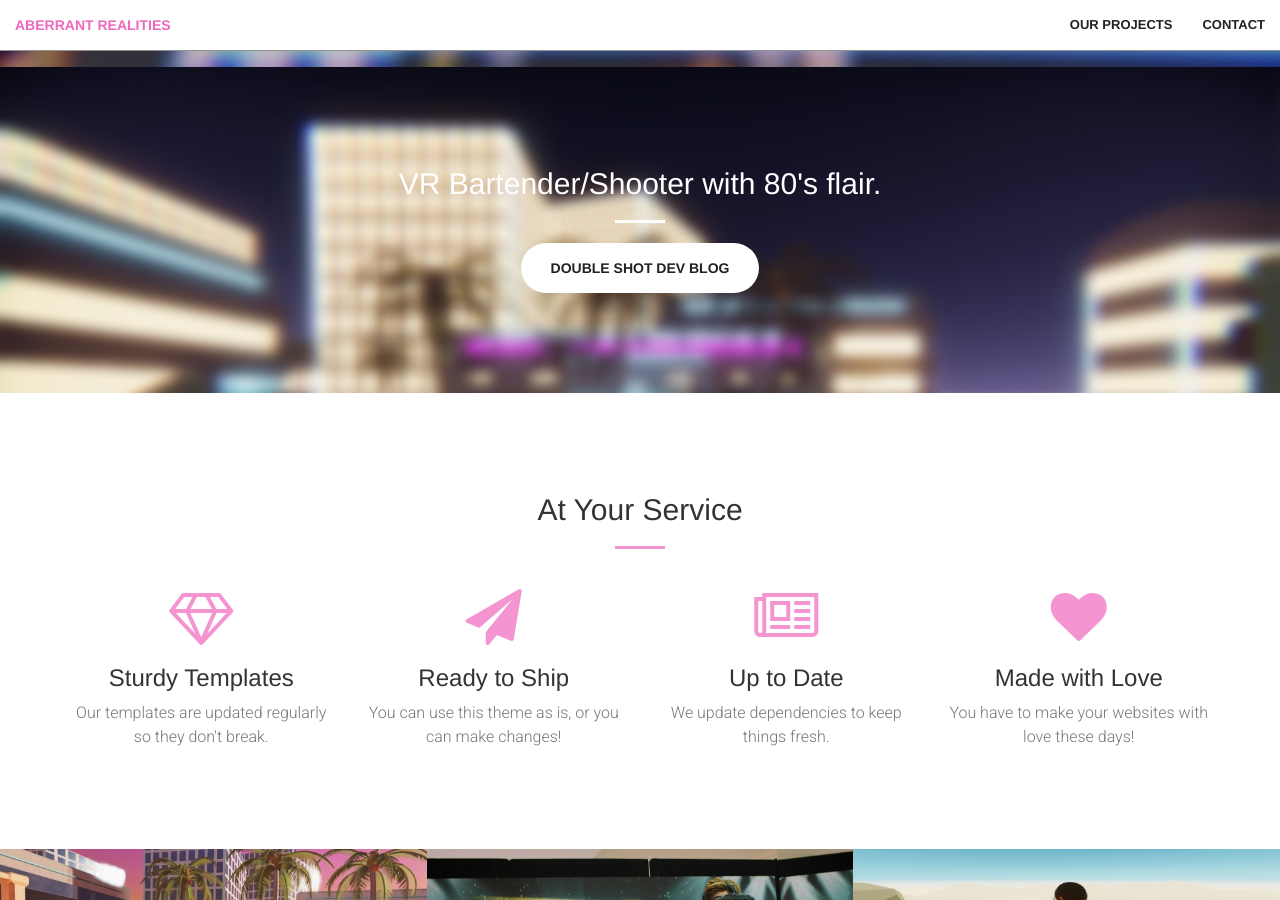
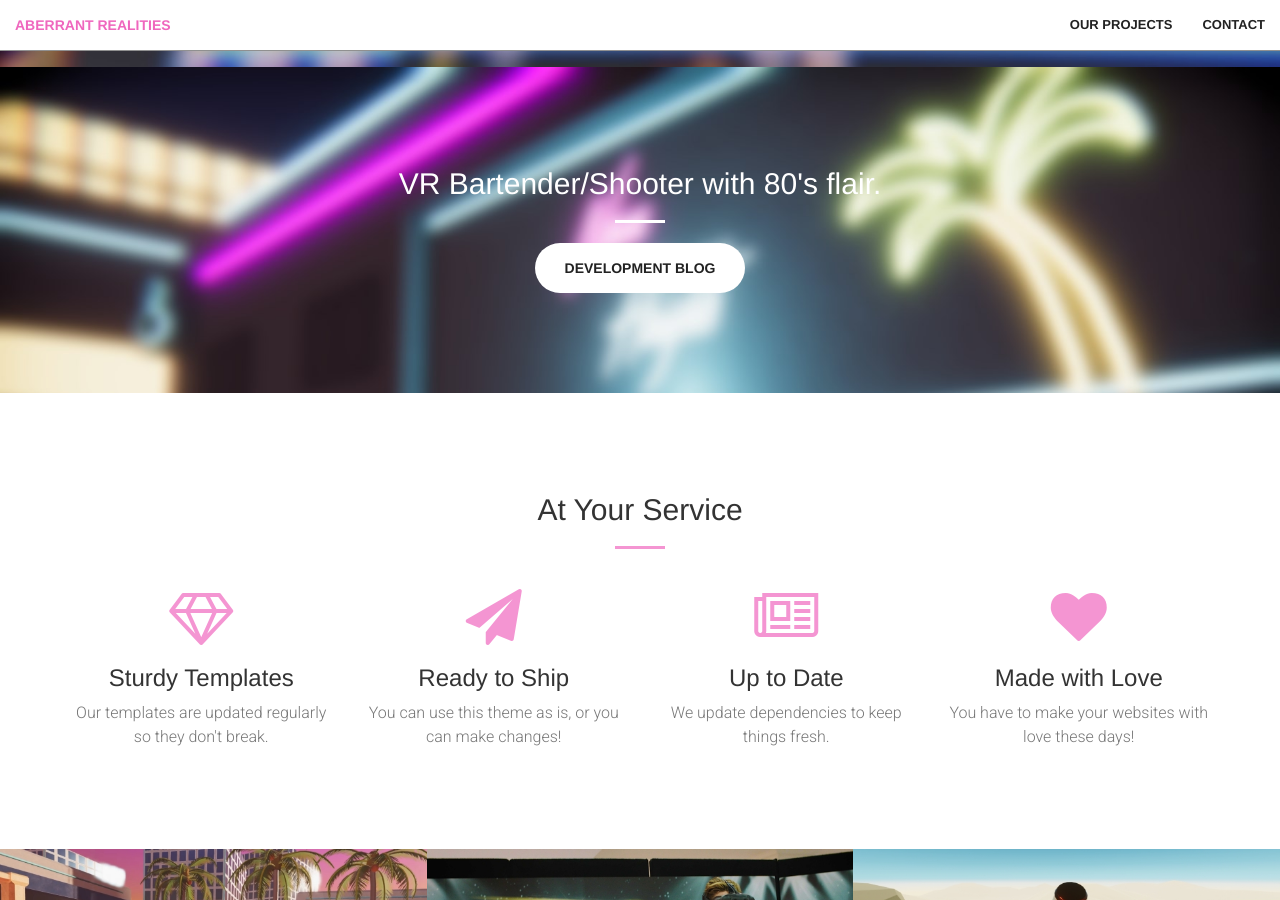
Before and after one commit to aberrantrealities/aberrantrealities.github.io, a Jekyll site: the page built from prototypes.html, in a window 1280 px wide and 900 px high, scrolled down 833 px. Built offline with Jekyll 4.4.1, drawn with Linux system fonts in a browser that asks for light colours; some web fonts are replaced.

Commit message:
changed call to action section

```diff
--- a/_includes/call-to-action.html
+++ b/_includes/call-to-action.html
@@ -5,7 +5,7 @@
                 <h2 class="section-heading">VR Bartender/Shooter with 80's flair.</h2>
                 <hr class="light">
                 <p class="text-faded"></p>
-                <a href="https://aberrantrealities.tumblr.com" class="btn btn-default btn-xl">Double Shot Dev Blog</a>
+                <a href="https://aberrantrealities.tumblr.com" class="btn btn-default btn-xl">Development Blog</a>
             </div>
         </div>
     </div>
```
Also changed, not shown: img/doubleshot.jpg.
